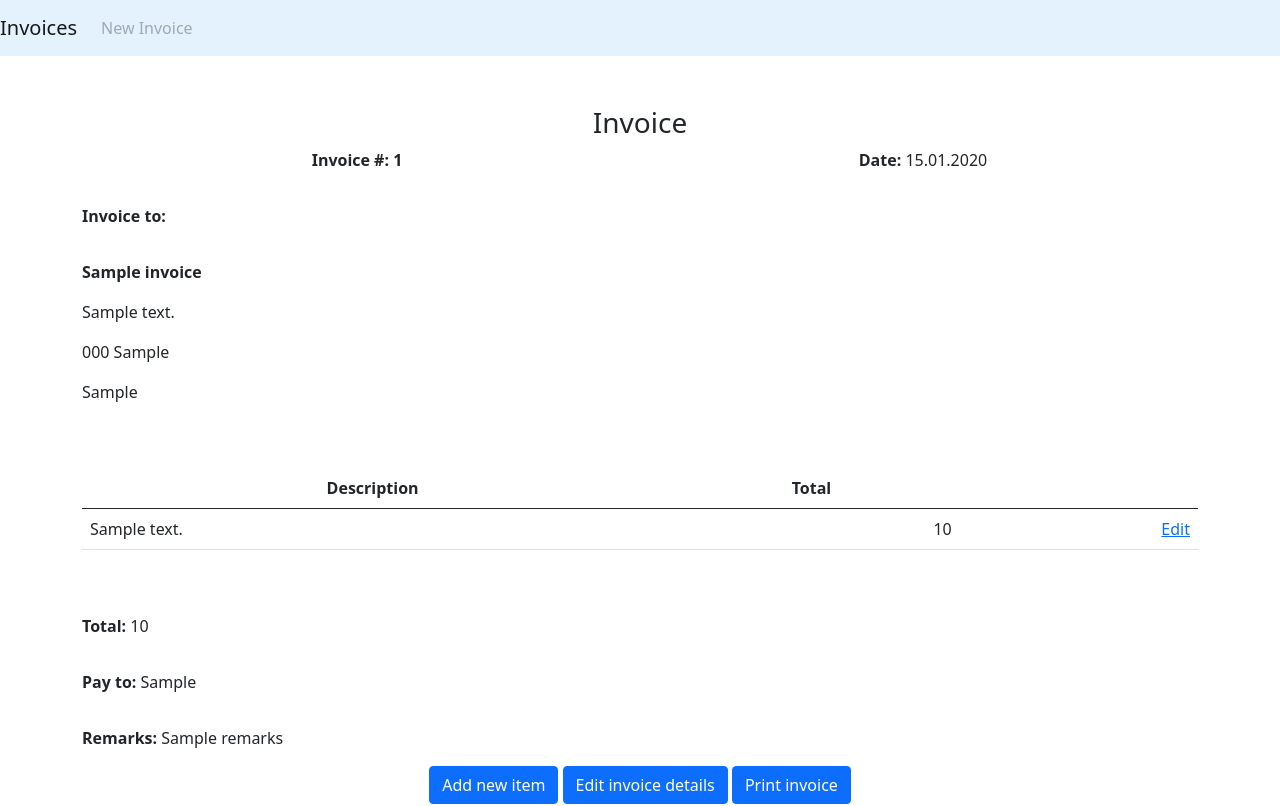
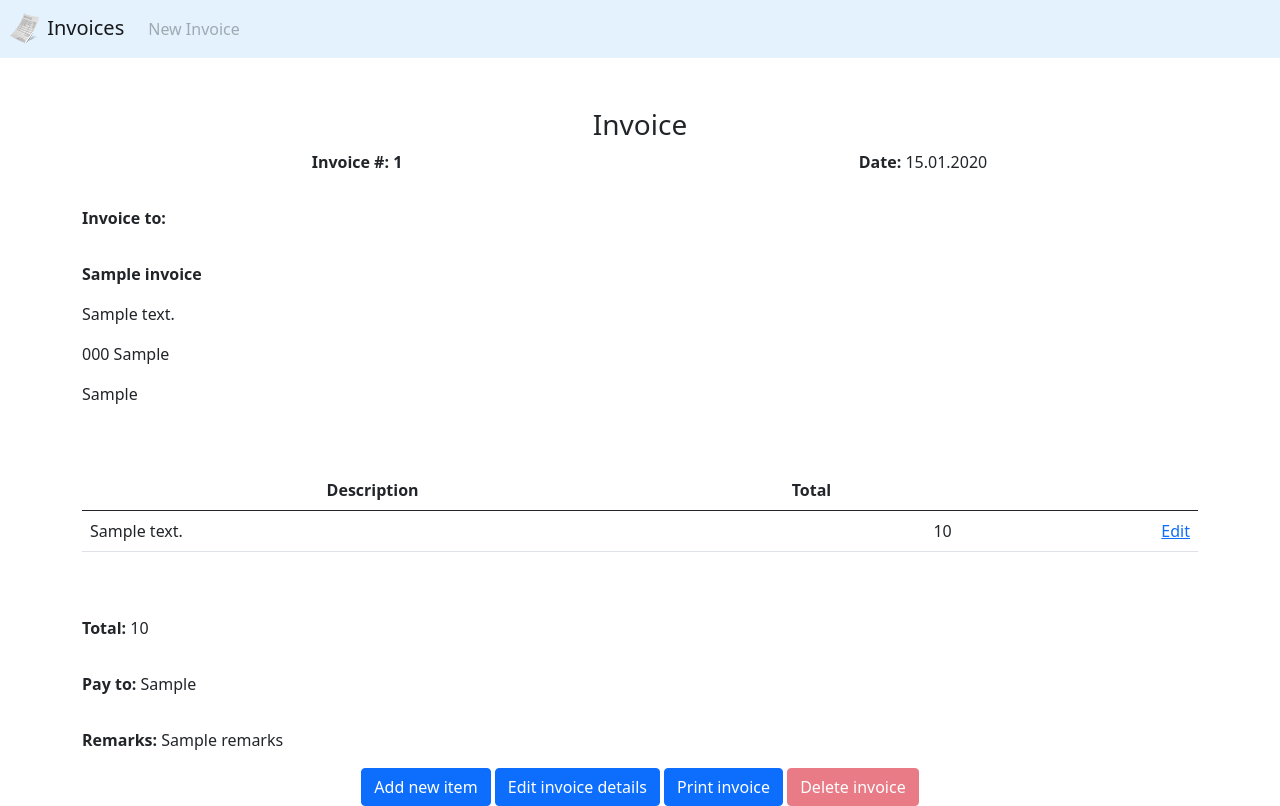
Before and after one commit to xmudrii/django-invoices, a Django app: template invoices_app/templates/invoice.html in a window 1280 px wide. Run offline with Django 3.2, Linux system fonts and the light colour scheme; the template is opened without the code that fills it: most values are stand-ins (such as "Sample title", 1, 10 or a date in 2020).

Commit message:
Add icon and favicon

```diff
--- a/invoices_app/templates/edit.html
+++ b/invoices_app/templates/edit.html
@@ -1,5 +1,4 @@
 {% extends 'master.html' %}
-{% load humanize %}
 
 {% block title %}
     Invoices - Edit invoice
@@ -25,7 +24,7 @@
           </div>
           <div class="col-md-6">
               <label for="{{ form.date.id_for_label }}" class="form-label">{{ form.date.label_tag }}</label>
-              <input type="date" class="form-control" id="{{ form.date.id_for_label }}" name="{{ form.date.name }}" value="{{ form.date.value }}" required>
+              <input type="date" class="form-control" id="{{ form.date.id_for_label }}" name="{{ form.date.name }}" value="{{ form.date.value|date:'Y-m-d' }}" required>
               {% if form.date.errors %}
                 <div class="alert alert-danger">
                     <ul style="text-align: left">
--- a/invoices_app/templates/invoice.html
+++ b/invoices_app/templates/invoice.html
@@ -72,11 +72,24 @@
 
     <!-- Buttons -->
     <div class="col-12 d-print-none">
-        <a class="btn btn-primary" href="{% url 'invoices_app:new_item' invoice.id %}" role="button">Add new item</a>
-        <a class="btn btn-primary" href="{% url 'invoices_app:edit' invoice.id %}" role="button">Edit invoice details</a>
+        {% if perms.invoices_app.change_invoice %}
+            <a class="btn btn-primary" href="{% url 'invoices_app:new_item' invoice.id %}" role="button">Add new item</a>
+        {% else %}
+            <a class="btn btn-primary" href="{% url 'invoices_app:new_item' invoice.id %}" role="button" disabled>Add new item</a>
+        {% endif %}
+
+        {% if perms.invoices_app.change_invoice %}
+            <a class="btn btn-primary" href="{% url 'invoices_app:edit' invoice.id %}" role="button">Edit invoice details</a>
+        {% else %}
+            <a class="btn btn-primary" href="{% url 'invoices_app:edit' invoice.id %}" role="button" disabled>Edit invoice details</a>
+        {% endif %}
+
         <a class="btn btn-primary" href="javascript: window.print();" role="button">Print invoice</a>
+
         {% if perms.invoices_app.delete_invoice %}
             <button type="button" class="btn btn-danger" data-bs-toggle="modal" data-bs-target="#confirmInvoiceDelete">Delete invoice</button>
+        {% else %}
+            <button type="button" class="btn btn-danger" data-bs-toggle="modal" data-bs-target="#confirmInvoiceDelete" disabled>Delete invoice</button>
         {% endif %}
     </div>
 
--- a/templates/header.html
+++ b/templates/header.html
@@ -2,8 +2,7 @@
 
 <nav class="navbar navbar-expand-lg navbar-light d-print-none" style="background-color: #e3f2fd;">
     <a class="navbar-brand" href="{% url 'invoices_app:invoices' %}">
-        <!-- TODO(xmudrii): Put image here. -->
-        <!--<img src="{% static 'img/rocket.png' %}" width="30" height="30" class="d-inline-block align-top" alt="logo"/>-->
+        <img src="{% static 'img/invoice.png' %}" width="32" height="32" class="d-inline-block align-top" alt="logo" style="margin-left:10px;"/>
         Invoices
     </a>
 
--- a/templates/master.html
+++ b/templates/master.html
@@ -7,7 +7,7 @@
         <meta charset="utf-8">
         <meta name="viewport" content="width=device-width, initial-scale=1">
 
-        <!-- <link rel="shortcut icon" type="image/png" href="{% static 'favicon.ico' %}"/> -->
+         <link rel="shortcut icon" type="image/png" href="{% static 'favicon.ico' %}"/>
 
         <link href="https://cdn.jsdelivr.net/npm/bootstrap@5.0.0-beta1/dist/css/bootstrap.min.css" rel="stylesheet" integrity="sha384-giJF6kkoqNQ00vy+HMDP7azOuL0xtbfIcaT9wjKHr8RbDVddVHyTfAAsrekwKmP1" crossorigin="anonymous">
 
```
Also changed, not shown: invoices_app/static/favicon.ico (added), invoices_app/static/img/invoice.png (added).
